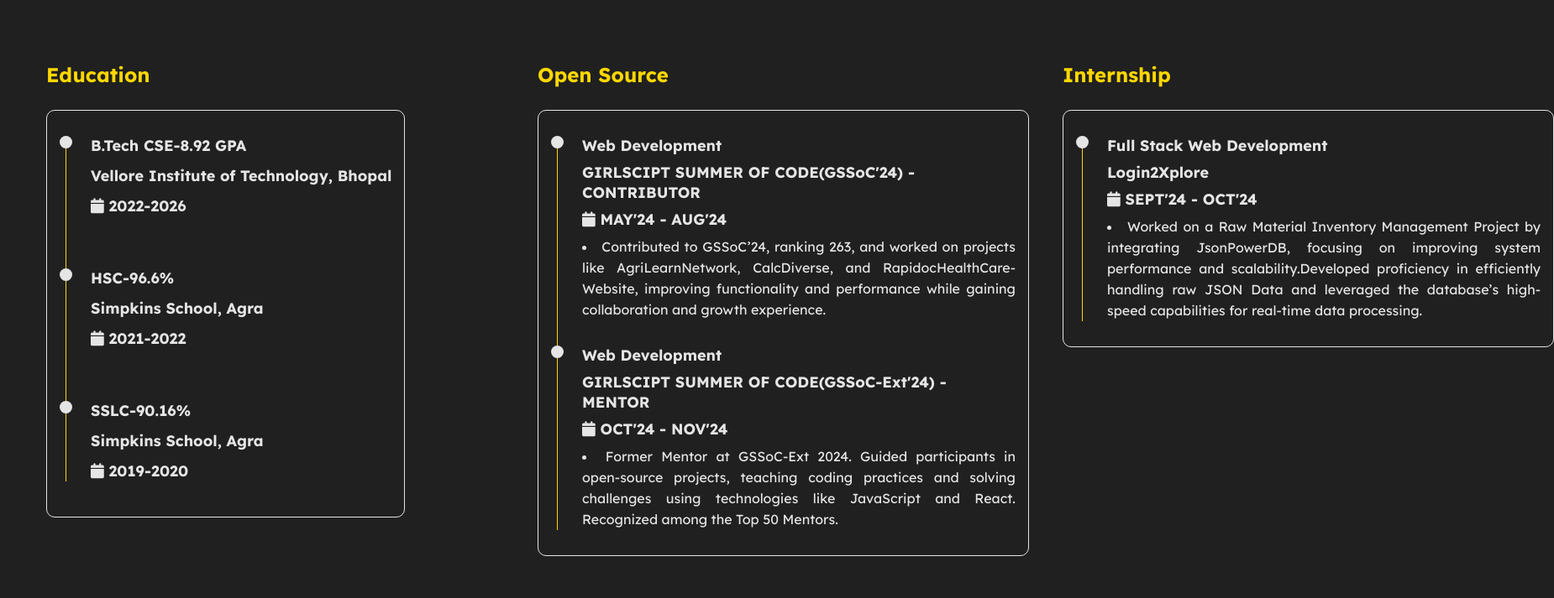
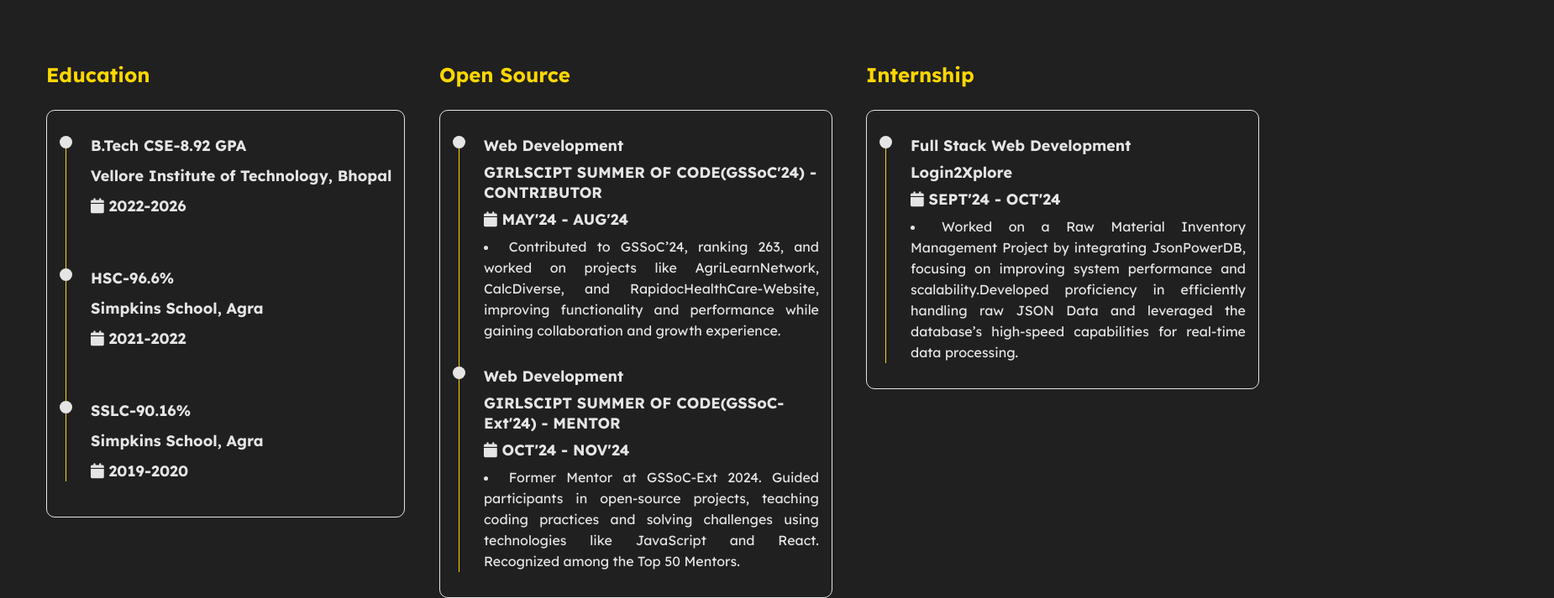
Before and after one commit to ishap11/Portfolio_Isha, a plain HTML site: page index.html in a window 1280 px wide. Shown: the part 1019-1732 px from the top of the page at 84% size, 1850 px wide, since content can reach past the window. Drawn offline with nearby package versions, Linux system fonts and the light colour scheme.

Commit message:
change in css

```diff
--- a/styles.css
+++ b/styles.css
@@ -322,7 +322,7 @@ profile-photo .img{
 .education-content .row .open-source_contribution
 {
   color: #e5e5e5;
-  flex:0 0 50%;
+  flex:0 0 40%;
   max-width: 50%;
   margin-top: 30px;
 }
@@ -341,7 +341,9 @@ profile-photo .img{
 .education-content .row.timeline-box{
   flex:0 0 100%;
   max-width: 100%;
+
 }
+
 .education-content .row .timeline{
   /* background-color:#e5e5e5; */
   padding: 30px 15px;
```
